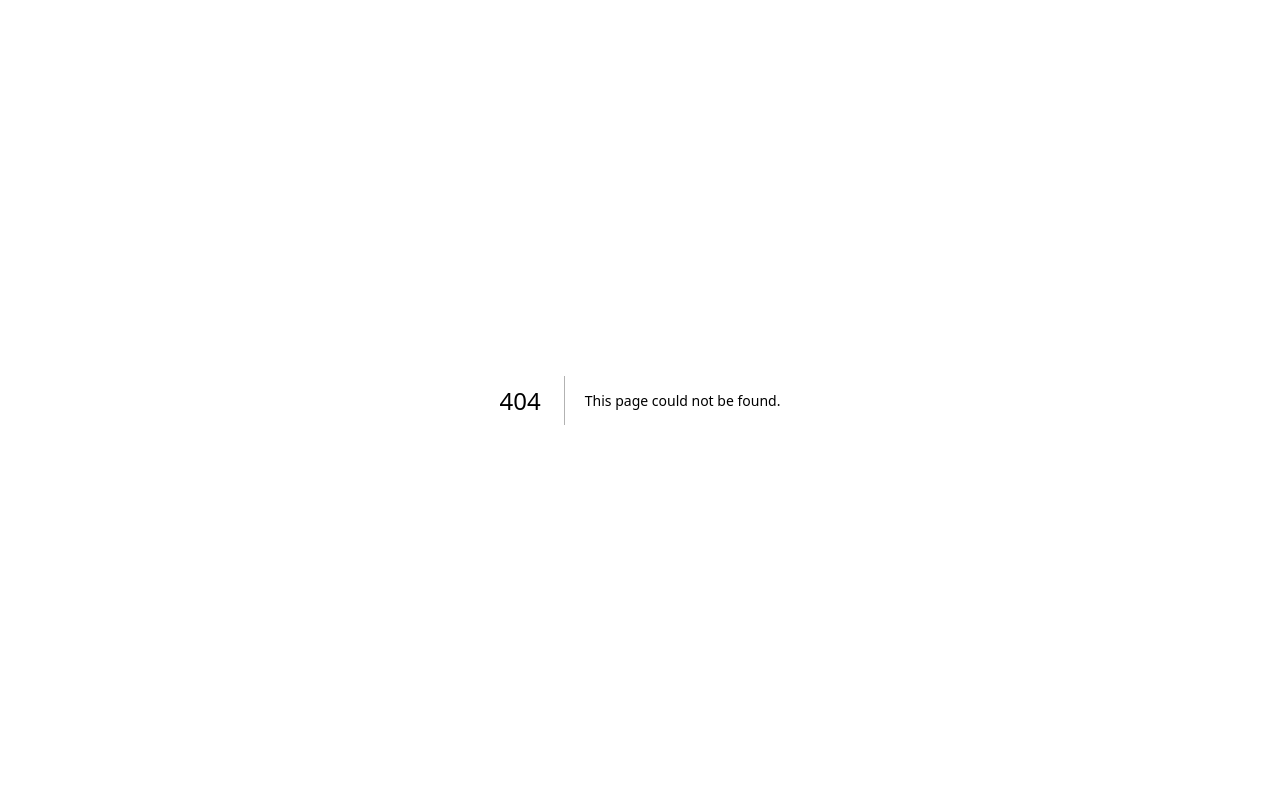
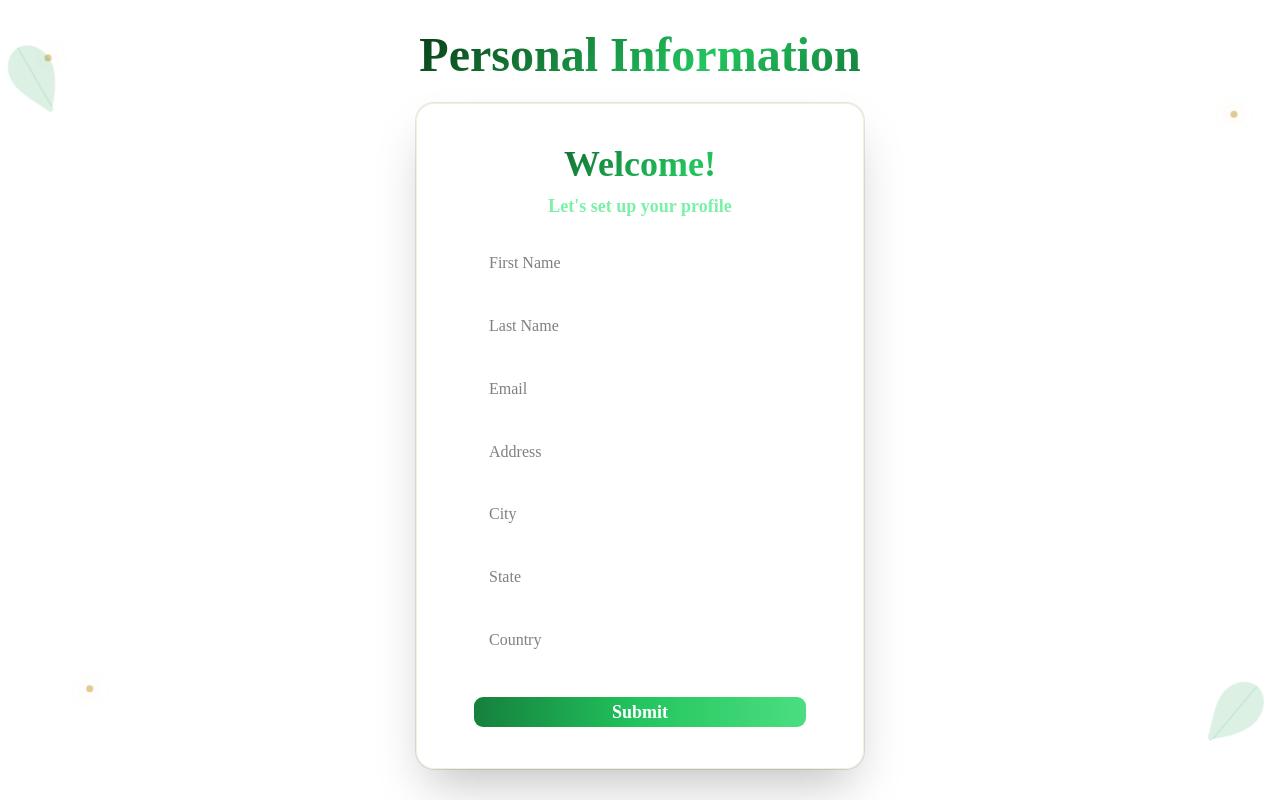
Before and after one commit to kyleighdavis/GatorGreen, a Next.js app: page /onboarding in a window 1280 px wide. Before the commit this address had no page. Built offline with nearby package versions, Linux system fonts and the light colour scheme; no server answers.

Commit message:
I added the onboarding page

```diff
--- /dev/null
+++ b/app/onboarding/page.jsx
@@ -0,0 +1,181 @@
+"use client";
+
+import {useState, useEffect} from "react";
+import {Button} from "@/components/ui/button";
+import {Card, CardContent} from "@/components/ui/card";
+import {MapPin} from "lucide-react";
+
+const gText = (grad) => ({
+  background: grad,
+  WebkitBackgroundClip : "text",
+  WebkitTextFillColor : "transparent",
+  backgroundClip : "text",
+});
+
+function LeafSVG({size = 50, color = "#16a34a", opacity = .15, style = {}}) {
+  return (
+    <svg width = {size} height = {size * 1.5} viewBox = "0 0 80 120" fill = "none" style = {style}>
+    <path d = "M40 150 C40 115 5 80 5 48 C5 22 22 5 40 5 C58 5 75 22 75 48 C75 80 40 115 40 115Z" fill = {color} opacity = {opacity} />
+    <path d = "M40 115 L40 5" stroke = {color} strokeWidth = "1.2" opacity = {opacity * 1.6} />
+    </svg>
+  );
+}
+
+function GoldDot({ size = 7, style = {}, delay = "0s" }) {
+  return (
+    <div style={{
+      width: size,
+      height: size,
+      borderRadius: "50%",
+      backgroundColor: "#C9A84C",
+      boxShadow: `0 0 ${size * 3}px #C9A84C88`,
+      position: "absolute",
+      animation: `drift ${4 + size * 0.5}s ${delay} ease-in-out infinite`,
+      ...style
+    }} />
+  );
+}
+
+export default function Onboarding() {
+  const [firstName, setFirstName] = useState("");
+  const [lastName, setLastName] = useState("");
+  const [email, setEmail] = useState("");
+  const [address, setAddress] = useState("");
+  const [city, setCity] = useState("");
+  const [state, setState] = useState("");
+  const [country, setCountry] = useState("");
+  const [location, setLocation] = useState({ lat : null, lng : null });
+  const [loading, setLoading] = useState(false);
+  const [error, setError] = useState("");
+
+  useEffect(() => {
+    const completed = localStorage.getItem("onboardingComplete");
+    if (completed == "true") {
+      // Redirect to dashboard or home page
+      window.location.href = "/dashboard";
+    }
+  }, []);
+
+  useEffect(() => {
+    if (!navigator.geolocation) return;
+
+navigator.geolocation.getCurrentPosition(
+  (pos) => {
+    setLocation({
+      lat: pos.coords.latitude,
+      lng: pos.coords.longitude,
+    });
+  },
+  () => {
+    console.log("location error");
+  }
+);
+      }, []);
+
+const handleSubmit = () => {
+  if (!firstName || !lastName || !email || !address || !city || !state || !country) {
+    setError("Please fill in all fields!");
+    return;
+  }
+  setLoading(true);
+  setError("");
+
+  console.log("Onboarding data:", {
+    firstName,
+    lastName,
+    email,
+    address,
+    city,
+    state,
+    country,
+    location,
+  });
+
+  localStorage.setItem("onboardingComplete", "true");
+  window.location.href = "/dashboard";
+  setLoading(false);
+};
+
+  return (
+    <div className="relative min-h-screen flex flex-col items-center justify-center bg-white overflow-hidden p-6">
+      <GoldDot style={{ top : 60, left: 40}} />
+      <GoldDot style = {{top : 120, right: 50}} delay = "1s" />
+      <GoldDot style = {{bottom : 100, left: 80}} delay = "0.5s" />
+
+      <h1
+      style = {gText("linear-gradient(135deg, #0a3e18 0%, #22c55e 65%, #15803d 100%)")}
+      className="text-5xl font-extrabold mb-6 text-center"
+      >
+        Personal Information
+      </h1>
+
+      <Card className="w-full max-w-md p-10 bg-white/20 backdrop-blur-md border border-[#C9A84C33] rounded-2xl shadow-2xl">
+        <CardContent>
+          <h2
+          style = {gText("linear-gradient(135deg, #0a3e18 0%, #22c55e 65%, #15803d 100%)")}
+          className = "text-4xl font-bold text-center mb-2"
+          >
+            Welcome!
+          </h2>
+
+          <p className = "text-green-300 text-center text-lg font-semibold mb-5">
+            Let's set up your profile
+          </p>
+
+          <form
+          onSubmit = {(e) => {
+            e.preventDefault();
+            handleSubmit();
+          }}
+          className = "flex flex-col gap-4"
+          >
+            <input placeholder = "First Name" value = {firstName} onChange = {(e) => setFirstName(e.target.value)} className = "input" />
+            <input placeholder = "Last Name" value = {lastName} onChange = {(e) => setLastName(e.target.value)} className = "input" />
+            <input type = "email" placeholder = "Email" value = {email} onChange = {(e) => setEmail(e.target.value)} className = "input" />
+            <input placeholder = "Address" value = {address} onChange = {(e) => setAddress(e.target.value)} className = "input" />
+            <input placeholder = "City" value = {city} onChange = {(e) => setCity(e.target.value)} className = "input" />
+            <input placeholder = "State" value = {state} onChange = {(e) => setState(e.target.value)} className = "input" />
+            <input placeholder = "Country" value = {country} onChange = {(e) => setCountry(e.target.value)} className = "input" />
+
+            {location.lat && location.lng && (
+              <div className = "flex items-center gap-2 text-green-300 text-sm">
+                <MapPin />
+              </div>
+            )}
+
+            {error && <p className = "text-red-400 text-sm">{error}</p>}
+            <Button
+            type = "submit"
+            className = "mt-4 bg-gradient-to-r from-[#15803d] via-[#22c55e] to-[#4ade80] text-white font-bold text-lg hover:scale-105 transition"
+            disabled = {loading}
+            >
+              {loading ? "Saving..." : "Submit"}
+            </Button>
+          </form>
+        </CardContent>
+      </Card>
+
+      <LeafSVG style = {{position : "absolute", top : 40, left: 10, transform: "rotate(-30deg)" }} />
+      <LeafSVG style = {{position : "absolute", bottom : 50, right: 20, transform: "rotate(40deg)" }} />
+      <style>{`
+      .input {
+        padding: 12px 16px;
+        border-radius: 12px;
+        font-size: 16px;
+        width: 100%;
+        color: black;
+      }
+
+      @keyframes drift {
+        0%, 100%{ transform: translate(0, 0); opacity: 0.6; }
+        50% { transform: translate(8px, -10px) rotate(0deg); }
+      }
+      `}</style>
+    </div>
+  );
+}
+
+
+// I used chatgpt to help me understand how to create this onboarding page
+// I used sites like geeksforgeeks and stackoverflow to understand how to structure this
+// AnnaRose
```
